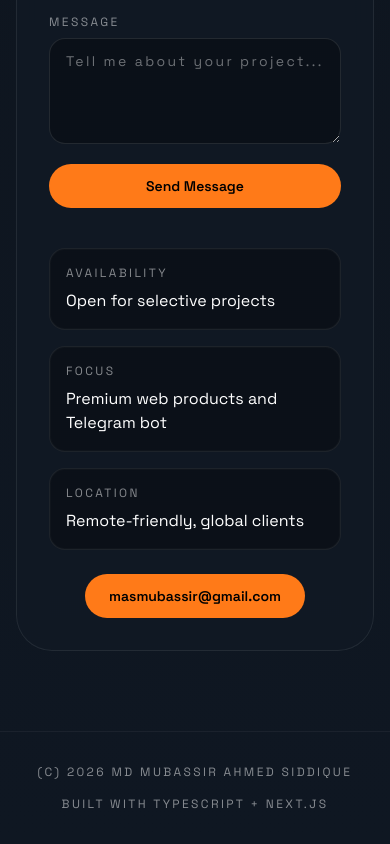
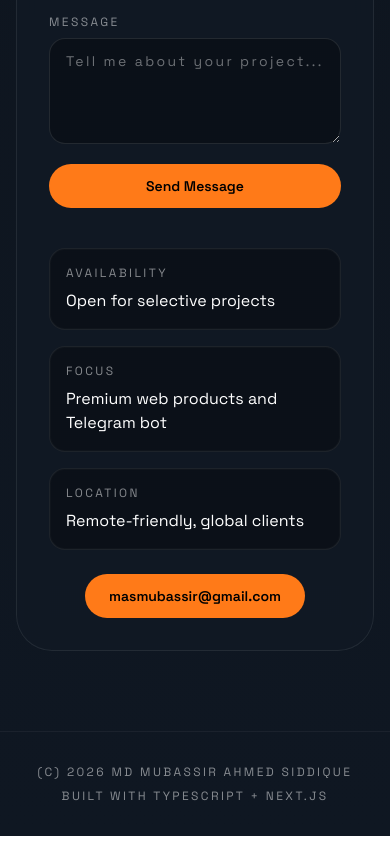
Before and after one commit to msmubassir/msmubassir.github.io, a Next.js app: page / in a window 390 px wide. Shown: the part 4273-5117 px from the top of the page. Built offline with nearby package versions, Linux system fonts and the light colour scheme.

Commit message:
Center footer text on mobile

```diff
--- a/src/app/page.tsx
+++ b/src/app/page.tsx
@@ -438,8 +438,8 @@ export default function Home() {
         </section>
       </main>
 
-      <footer className="border-t border-white/5 px-6 py-8">
-        <div className="mx-auto flex w-full max-w-6xl flex-col items-center justify-between gap-4 text-xs uppercase tracking-[0.2em] text-white/50 md:flex-row">
+      <footer className="border-t border-white/5 px-4 py-8 sm:px-6">
+        <div className="mx-auto flex w-full max-w-6xl flex-col items-center justify-between gap-2 text-center text-xs uppercase tracking-[0.2em] text-white/50 md:flex-row md:gap-4 md:text-left">
           <span>(c) 2026 Md Mubassir Ahmed Siddique</span>
           <span>Built with TypeScript + Next.js</span>
         </div>
```
